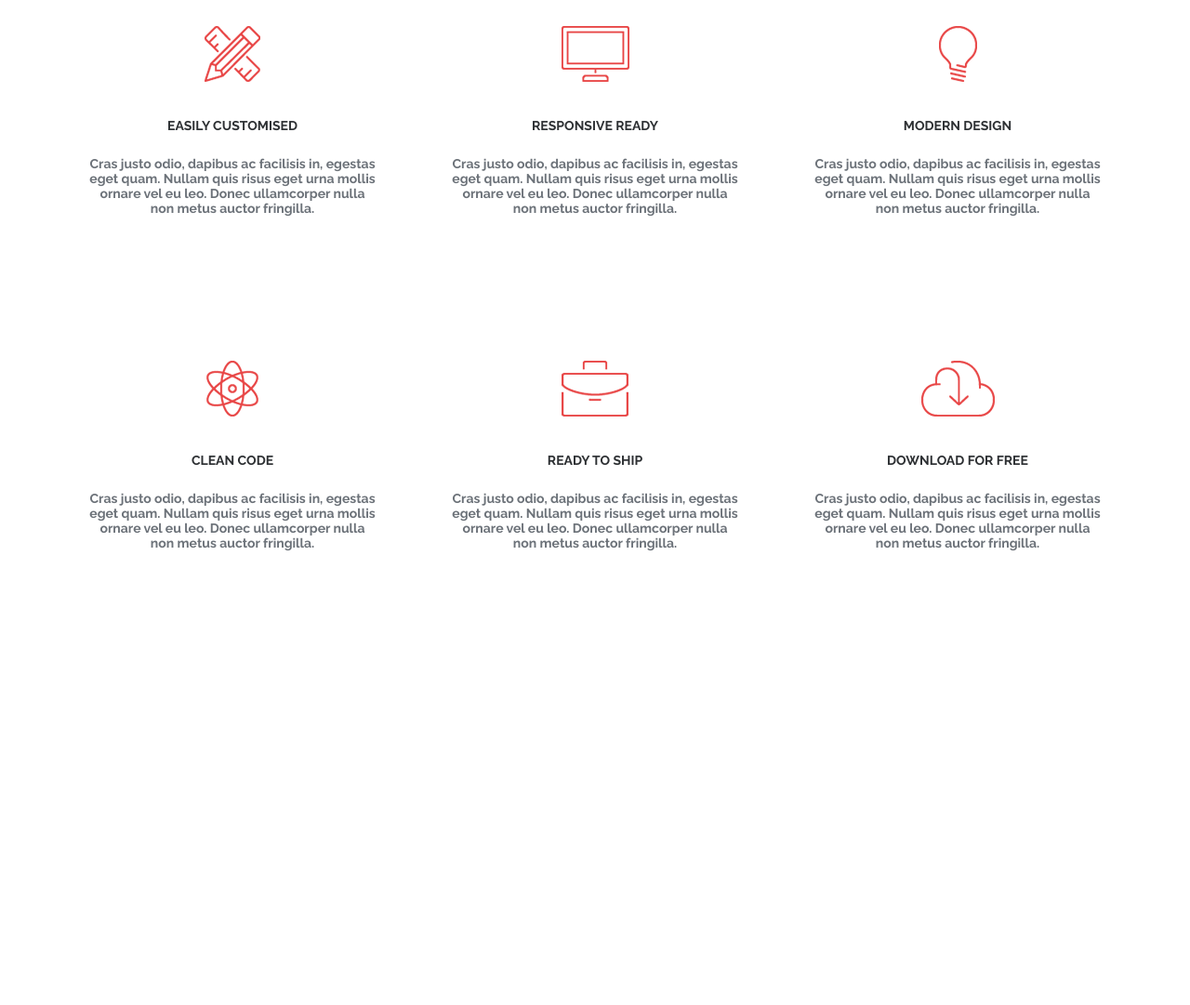
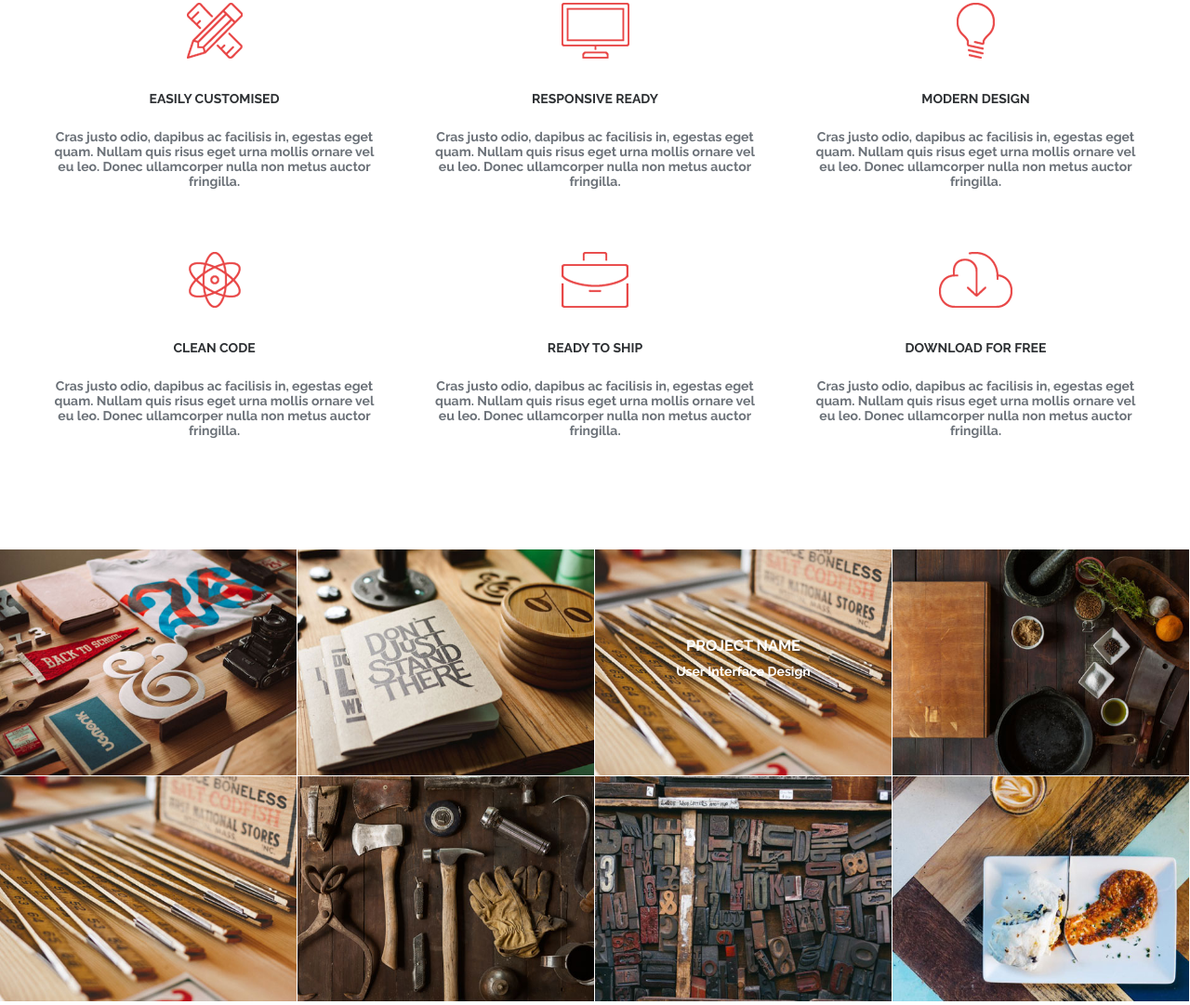
Before and after one commit to murad-hossain1/Project-Active-Box, a plain HTML site: page index.html in a window 1280 px wide. Shown: the part 888-1969 px from the top of the page at 93% size. Before the commit the page ends 1561 px from the top, so only its background shows below. Drawn offline with nearby package versions, Linux system fonts and the light colour scheme.

Commit message:
section-4 completed

```diff
--- a/index.html
+++ b/index.html
@@ -80,12 +80,56 @@
                     ornare
                     vel eu leo. Donec ullamcorper nulla non metus auctor fringilla.</p>
             </div>
-
-
-
         </div>
     </div>
+    <div class="section-4">
 
+        <div class="img-gallery"><img src="./images/Layer35.png" alt="desk">
+            <div class="gallery-overlay">
+
+            </div>
+        </div>
+        <div class="img-gallery"><img src="./images/Layer36.png" alt="desk">
+            <div class="gallery-overlay">
+
+            </div>
+        </div>
+        <div class="img-gallery"><img src="./images/Layer39.png" alt="desk">
+            <div class="gallery-content">
+                <h3>Project Name</h3>
+                <p>User Interface Design</p>
+            </div>
+            <div class="gallery-overlay">
+
+            </div>
+        </div>
+        <div class="img-gallery"><img src="./images/Layer38.png" alt="desk">
+            <div class="gallery-overlay">
+
+            </div>
+        </div>
+        <div class="img-gallery"><img src="./images/Layer39.png" alt="desk">
+            <div class="gallery-overlay">
+
+            </div>
+        </div>
+        <div class="img-gallery"><img src="./images/Layer40.png" alt="desk">
+            <div class="gallery-overlay">
+
+            </div>
+        </div>
+        <div class="img-gallery"><img src="./images/Layer41.png" alt="desk">
+            <div class="gallery-overlay">
+
+            </div>
+        </div>
+        <div class="img-gallery"><img src="./images/Layer42.png" alt="desk">
+            <div class="gallery-overlay">
+
+            </div>
+        </div>
+    </div>
+    <!-- --------------------------section-4 end----------------------------- -->
 
 
 
--- a/style.css
+++ b/style.css
@@ -105,18 +105,22 @@ ul li {
 }
 
 /* ----------------------section 2 end_______________________ */
+.section-3 {
+    padding: 120px 0;
+}
+
 .section-3 .container {
     display: flex;
     flex-wrap: wrap;
-    justify-content: center;
-    padding-top: 70px;
+    row-gap: 68px;
+    column-gap: 5%;
 }
 
 .section-3 .container .s3-element {
-    text-align: center;
-    width: 310px;
-    height: 210px;
-    margin: 75px 40px;
+    max-width: 30%;
+    display: flex;
+    flex-direction: column;
+    align-items: center;
 }
 
 .section-3 .container .s3-element h2 {
@@ -135,5 +139,64 @@ ul li {
     font-weight: 400;
     font-family: 'Raleway', sans-serif;
     color: #6c7279;
+    text-align: center;
+}
+
+/* ------------------------section-3 end____________________________ */
+.section-4 {
+    display: flex;
+    flex-wrap: wrap;
+    column-gap: 1px;
+    row-gap: 1px;
 
 }
+
+.section-4 .img-gallery {
+    max-width: calc(25% - 1px);
+    max-height: 330px;
+    position: relative;
+}
+
+.section-4 .img-gallery img {
+    width: 100%;
+    height: 100%;
+
+}
+
+
+.img-gallery .gallery-overlay {
+    width: 100%;
+    height: 100%;
+    position: absolute;
+    top: 0;
+    left: 0;
+}
+
+.section-4 .img-gallery:hover .gallery-overlay {
+    background-color: #e85452;
+    opacity: 0.5;
+    transition: 0.5s all ease-in-out;
+
+}
+
+.img-gallery .gallery-content {
+    text-align: center;
+    font-size: 14px;
+    text-transform: uppercase;
+    font-family: 'Raleway', sans-serif;
+    font-weight: 700;
+    z-index: 3;
+    position: absolute;
+    top: 50%;
+    left: 50%;
+    transform: translateX(-50%) translateY(-50%);
+    color: #fff;
+
+}
+
+.img-gallery .gallery-content p {
+    padding: 10px 0;
+    text-transform: none;
+}
+
+/* ---------------------------section-4 end------------------------------------- */
```
Also changed, not shown: images/Layer35.png (renamed from images/Layer 35.png), images/Layer36.png (renamed from images/Layer 36.png), images/Layer37.png (renamed from images/Layer 37.png), images/Layer38.png (renamed from images/Layer 38.png), images/Layer39.png (renamed from images/Layer 39.png), images/Layer40.png (renamed from images/Layer 40.png), images/Layer41.png (renamed from images/Layer 41.png), images/Layer42.png (renamed from images/Layer 42.png).
